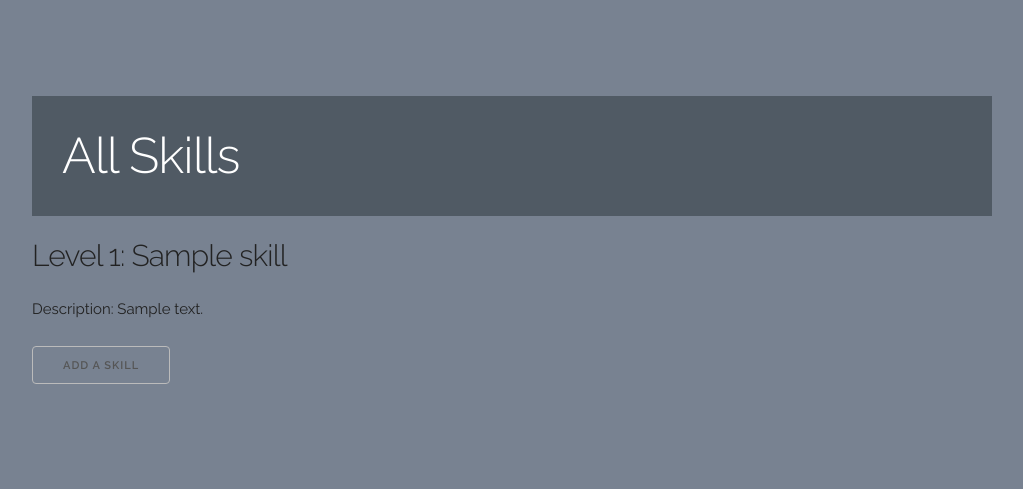
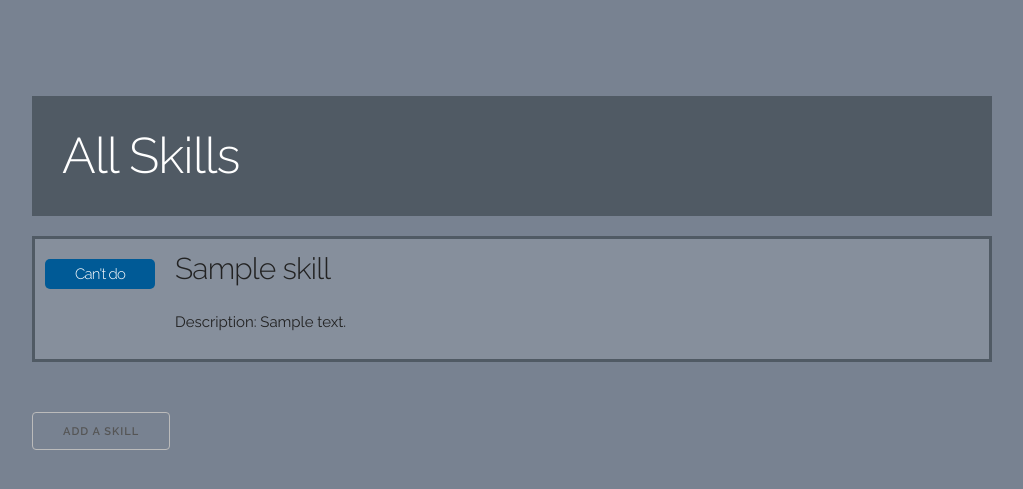
Before and after one commit to jarrighi/badass, a Flask app: page /skills in a window 1280 px wide. Shown: the top 489 px of the page, without its empty margins (128-1151 px from the left). Run offline with Flask 2, Linux system fonts and the light colour scheme; tables that the repository leaves empty hold one stand-in row (values such as "Sample post"); some libraries are stand-ins or nearby versions.

Commit message:
Add status button thing next to skill in skills list

```diff
--- a/app/static/css/main.css
+++ b/app/static/css/main.css
@@ -13,3 +13,41 @@ h3 {
     color: white;
     border-bottom: 2px solid white;
 }
+
+.skill-item {
+    margin-bottom: 50px;
+    border: solid rgb(80, 90, 100);
+    background-color: rgba(255, 255, 255, 0.1);
+    padding-top: 10px;
+    padding-left: 10px;
+}
+
+.skill-item p{
+    margin-left: 130px;
+}
+
+.level-1::before, .level-3::before, .level-5::before {
+    margin-right: 20px;
+    border-radius: 5px;
+    padding: 5px;
+    font-size: .5em;
+    color: white;
+    display: inline-block;
+    width: 100px;
+    text-align: center;
+}
+
+.level-1::before {
+    content: "Can't do ";
+    background-color: rgb(0, 90, 150);
+}
+
+.level-3::before {
+    content: "Working on ";
+    background-color: rgb(180, 185, 50);
+}
+
+.level-5::before {
+    content: "Mastered ";
+    background-color: rgb(180, 25, 100);
+}
--- a/app/templates/skills.html
+++ b/app/templates/skills.html
@@ -4,7 +4,7 @@
 
 {% for skill in skills %}
   <div class="skill-item">
-    <h4> Level {{ skill.level }}: {{ skill.title }} </h4>
+    <h4 class="level-{{ skill.level }}">{{ skill.title }}</h4>
     <p> Description: {{ skill.description }} </p>
   </div>
 {% endfor %}
```
